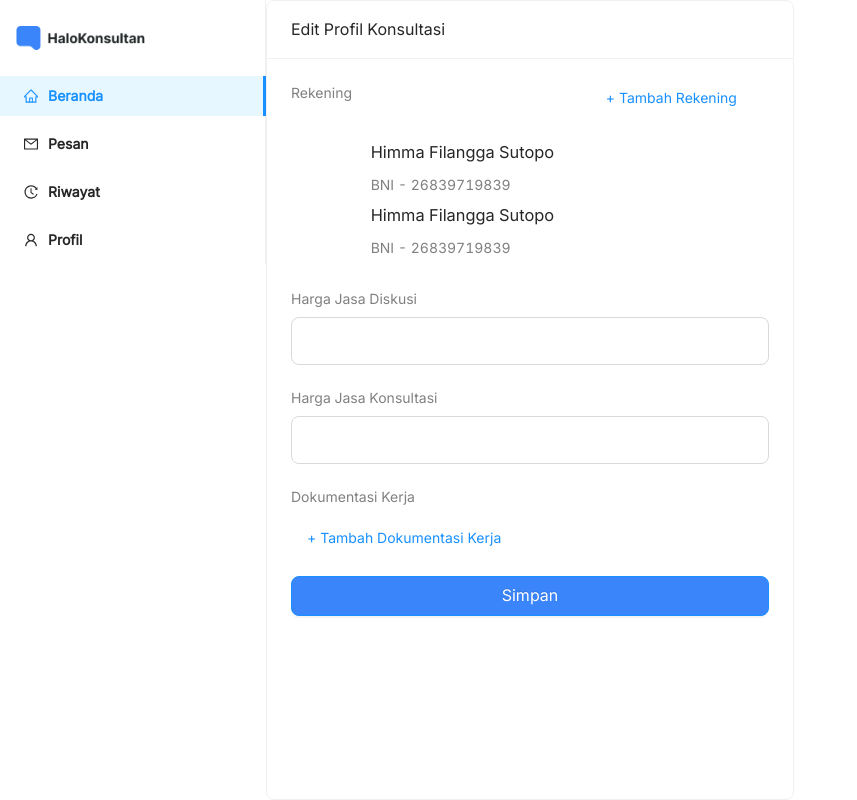
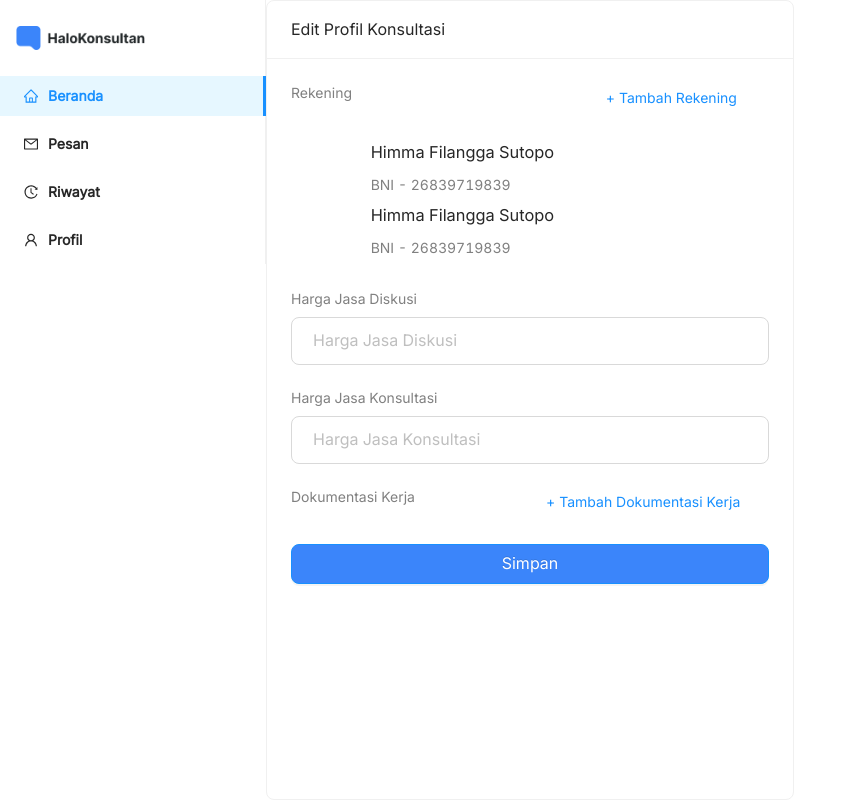
Before and after one commit to HaloKonsultan/halo-konsultan-frontend, a React (Create React App) app: page /edit-profil in a window 1280 px wide. Shown: the whole page, without its empty margins (0-857 px from the left). Built offline with nearby package versions, Linux system fonts and the light colour scheme.

Commit message:
Update layout biodata

```diff
--- a/src/components/pages/Profile/Biodata.js
+++ b/src/components/pages/Profile/Biodata.js
@@ -34,7 +34,7 @@ const Biodata = () => {
                       <Input style={{borderRadius:8, height:48}} placeholder="Nama lengkap"/>
                     <br/><br/>
                   <h4 style={{color:"gray"}}>Deskripsi tentang Anda</h4>
-                      <TextArea rows={6} placeholder="Deskripsi"/>
+                      <TextArea style={{borderRadius:8}} rows={6} placeholder="Deskripsi"/>
                     <br/><br/>
                   <h4 style={{color:"gray"}}>Jenis Kelamin</h4>
                   <Radio value={1}>Laki - Laki </Radio><Radio value={2}>Perempuan</Radio>
@@ -42,7 +42,7 @@ const Biodata = () => {
                       <Input style={{borderRadius:8, height:48}} placeholder="Bidang Konsultasi"/>
                     <br/><br/>
                   <h4 style={{color:"gray"}}>Kota</h4>
-                      <TextArea rows={6} placeholder="Lokasi/Kota"/>
+                      <TextArea style={{borderRadius:8}} rows={6} placeholder="Lokasi/Kota"/>
                     <br/><br/>
                   <h6 style={{color:"gray"}}>Hanya cantumkan pengalaman kerja yang berhubungan dengan bidang konsultasi</h6>
                   <br/>
--- a/src/components/pages/Profile/BiodataDiri.js
+++ b/src/components/pages/Profile/BiodataDiri.js
@@ -14,7 +14,7 @@ const BiodataDiri= () => {
              <Card style={{borderRadius:8}} title={
                     <>
                       <Row>
-                            <Col span={14}> <Title level={4}> Biodata Diri </Title></Col>
+                            <Col span={16}> <Title level={4}> Biodata Diri </Title></Col>
                             <Col span={25}>
                                 <Link to="/edit-biodata"><Button style={{borderRadius:8}}>
                                 Edit Biodata Diri
--- a/src/components/pages/Profile/EditProfil2.js
+++ b/src/components/pages/Profile/EditProfil2.js
@@ -33,13 +33,13 @@ const EditProfil2= () => {
                             </Col>
                     </Row> <br/>
                   <h4 style={{color:"gray"}}>Harga Jasa Diskusi</h4>
-                      <Input style={{borderRadius:8, height:48}}/>
+                      <Input style={{borderRadius:8, height:48}} placeholder="Harga Jasa Diskusi"/>
                     <br/><br/>
                   <h4 style={{color:"gray"}}>Harga Jasa Konsultasi</h4>
-                      <Input style={{borderRadius:8, height:48}}/>
+                      <Input style={{borderRadius:8, height:48}} placeholder="Harga Jasa Konsultasi"/>
                     <br/><br/>
                    <Row>
-                       <Col span={13}> <p style={{color:"gray"}}>Dokumentasi Kerja</p></Col>
+                       <Col span={12}> <p style={{color:"gray"}}>Dokumentasi Kerja</p></Col>
                             <Col span={25}>
                             <Button type="link">+ Tambah Dokumentasi Kerja</Button>
                             </Col>
--- a/src/components/pages/Profile/pop-up/TambahRekening.js
+++ b/src/components/pages/Profile/pop-up/TambahRekening.js
@@ -9,7 +9,6 @@ import {CloseOutlined} from '@ant-design/icons';
 
 const TambahRekening = () => {
     const { TextArea } = Input;
-
     return (
         <>
             <Card style={{ width: 528, height:444, borderRadius:8 }}>
@@ -25,7 +24,7 @@ const TambahRekening = () => {
                       <Input style={{borderRadius:8}}/><br/><br/>
                   <h4 style={{color:"gray"}}>Nama Pemegang Rekening</h4>
                       <Input style={{borderRadius:8}}/><br/><br/><br/>
-                      <Link to="/edit-biodata"> <Button  size="large" className="button" type="primary" block
+                      <Link to="/edit-biodata"> <Button size="large" className="button" type="primary" block
                   style={{borderRadius:8, backgroundColor:"#3B85FA"}}>
                         Tambahkan Rekening
                     </Button></Link>
```
